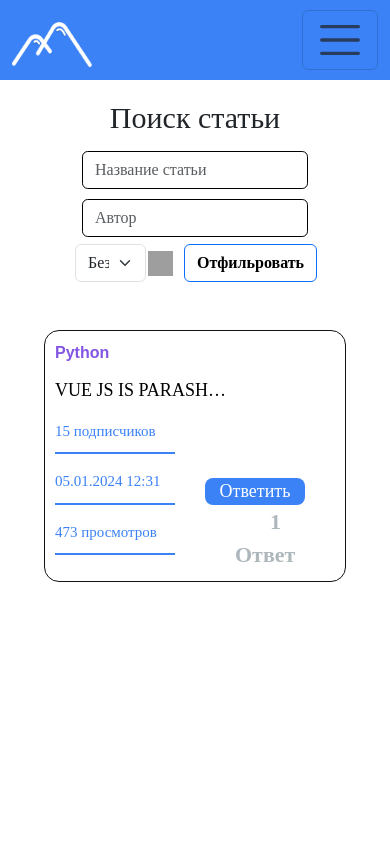
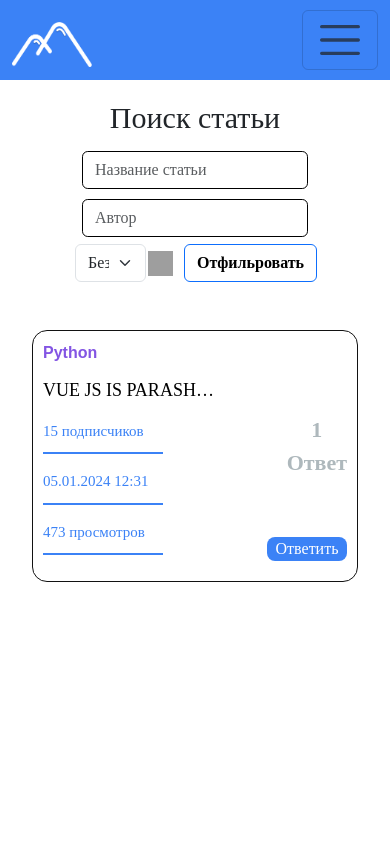
Before and after one commit to OverflowProjectMSP/final, a Vue app in the folder client/: page /States in a window 390 px wide. Shown: the top 844 px of the page. Built offline with nearby package versions, Linux system fonts and the light colour scheme; no server answers; grey boxes are pictures that could not be loaded; a web font is replaced by a local one.

Commit message:
Пофикшены Виджеты

```diff
--- a/client/src/components/ReuseComponets/StateVid.vue
+++ b/client/src/components/ReuseComponets/StateVid.vue
@@ -49,12 +49,12 @@ export default {
                 </div>
             </div>
             <div class="ans_check">
-                <a href="#!"><button>Ответить</button></a>
-                <div class="check">
+                <div class="d-flex flex-column check">
                     <!-- <img v-if="isCheck" width="15" src="../assets/check.svg" alt=""> -->
                     <p :class="isCheck_class">{{ answerCount }}</p>
+                    <p :class="isCheck_class">Ответ</p>
                 </div>
-                <p :class="isCheck_class">Ответ</p>
+                <a href="#!"><button>Ответить</button></a>
             </div>
         </div>
     </div>
@@ -169,6 +169,8 @@ export default {
 
         margin-bottom: 15px;
         transition: all 100ms;
+
+        margin-top: 20px;
     }
 
     .ans_check button:hover {
@@ -198,6 +200,7 @@ export default {
         display: flex;
         justify-content: center;
         align-items: center;
+        margin-top: 20px;
     }
 
     /* АДАПТИВКА */
@@ -211,7 +214,7 @@ export default {
 
         .ans_check button {
             width: 250px;
-            margin-right: 70px;
+            margin-left: 160px;
             margin-bottom: 0;
         }
 
@@ -220,6 +223,10 @@ export default {
             align-items: center;
             gap: 10px;
             margin-top: -40px;
+        }
+
+        .check {
+            margin-top: 0;
         }
     }
 
@@ -324,4 +331,41 @@ export default {
 
         } */
     }
+
+    @media (max-width: 540px) {
+        .check {
+            position: absolute;
+            top: 82px;
+            right: 10px;
+        }
+
+        .ans_check button {
+            position: absolute;
+            bottom: 20px;
+            right: -20px;
+
+            width: 80px;
+            font-size: 16px;
+
+        }
+
+        .main-container {
+            position: relative;
+
+        }
+    }
+
+    @media (max-width: 500px) {
+        /* .ans_check button {
+            right: 50px;
+        }
+
+        .check {
+            right: 85px;
+        } */
+
+        .main-container {
+            width: 400px;
+        }
+    }
 </style>
```
